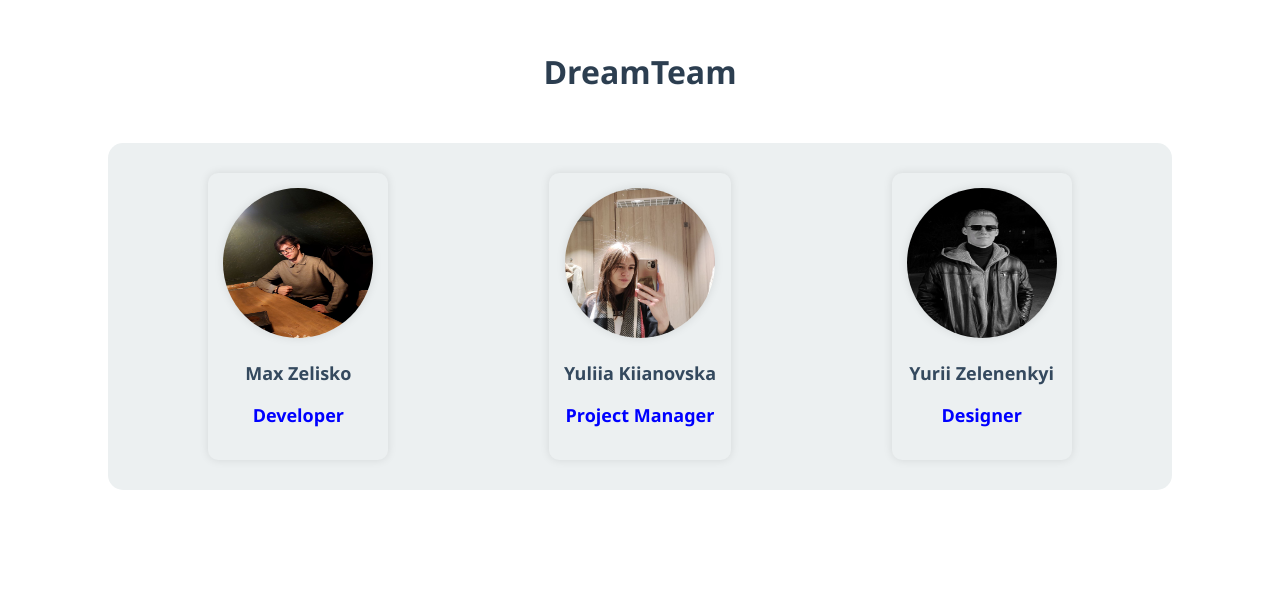
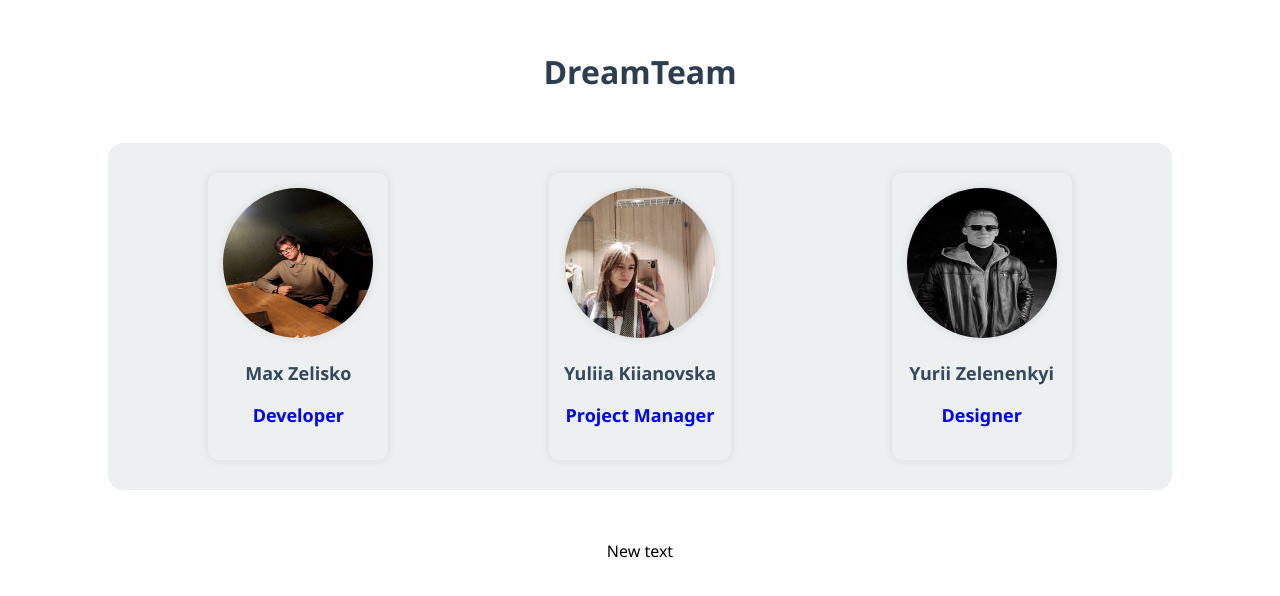
Before and after one commit to Donjkee/My-dream-team, an Angular app in the folder site/: page / in a window 1280 px wide. Shown: the top 596 px of the page. Built offline with nearby package versions, Linux system fonts and the light colour scheme.

Commit message:
New pr for demonstrating deploy

```diff
--- a/site/src/app/home/home.component.html
+++ b/site/src/app/home/home.component.html
@@ -23,4 +23,5 @@
 
     </div>
 
+    <p>New text</p>
 </div>
```
